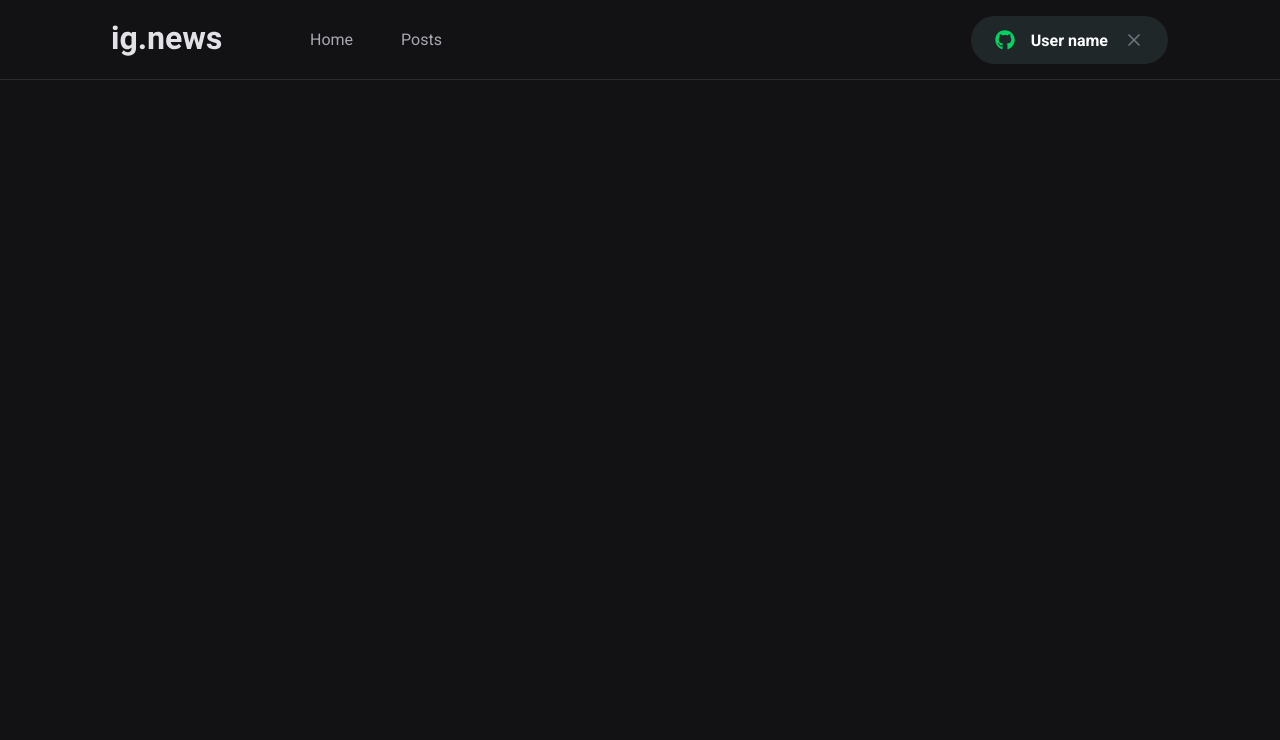
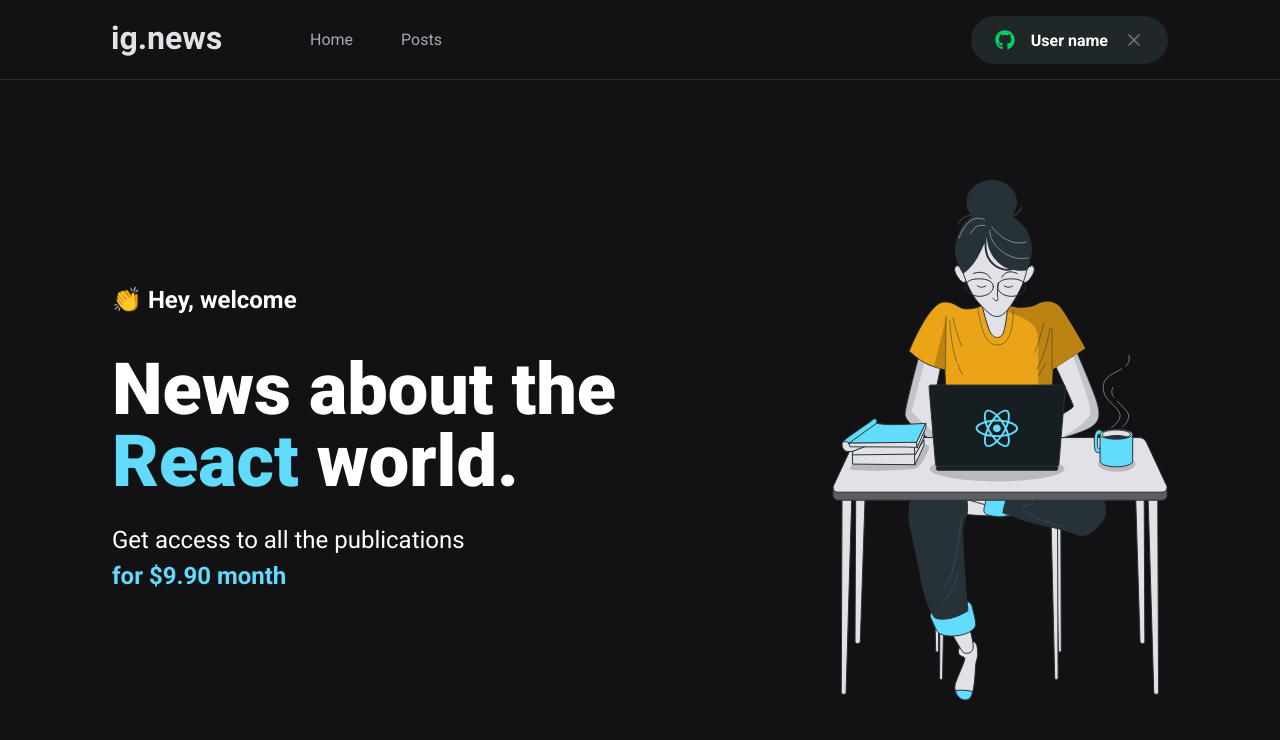
Before and after one commit to Eduardo-Paixao/ignews, a Next.js app: page / in a window 1280 px wide. Shown: the top 740 px of the page. Built offline with nearby package versions, Linux system fonts and the light colour scheme.

Commit message:
Criação e estilização da home

```diff
--- /dev/null
+++ b/src/pages/home.module.scss
@@ -0,0 +1,38 @@
+.contentContainer{
+      max-width: 1120px;
+      margin: 0 auto;
+      padding: 0 2rem;
+      height: calc(100vh - 5rem);
+
+      display: flex;
+      align-items: center;
+      justify-content: space-between;
+}
+
+.hero{
+      max-width: 600px;
+      > span {
+            font-size: 1.5rem;
+            font-weight: bold;
+      }
+
+      h1{
+            font-size: 4.5rem;
+            line-height: 4.5rem;
+            font-weight: 900;
+            margin-top: 2.5rem;
+            span{
+                  color: var(--cyan-500);
+            }
+      }
+      p{
+            font-size: 1.5rem;
+            line-height: 2.25rem;
+            margin-top: 1.5rem;
+
+            span{
+                  color: var(--cyan-500);
+                  font-weight: bold;
+            }
+      }
+}
--- a/src/pages/index.tsx
+++ b/src/pages/index.tsx
@@ -1,4 +1,6 @@
 import Head from "next/head";
+
+import styles from './home.module.scss';
 
 export default function Home() {
   return (
@@ -6,6 +8,17 @@
       <Head>
         <title>ig.news</title>
       </Head>
+      <main className={styles.contentContainer}>
+        <section className={styles.hero}>
+          <span> 👏 Hey, welcome</span>
+          <h1>News about the <span>React</span> world.</h1>
+          <p>
+            Get access to all the publications <br />
+            <span>for $9.90 month</span>
+          </p>
+        </section>
+        <img src="/images/avatar.svg" alt="Girl coding" />
+      </main>
     </>
   );
 }
```
